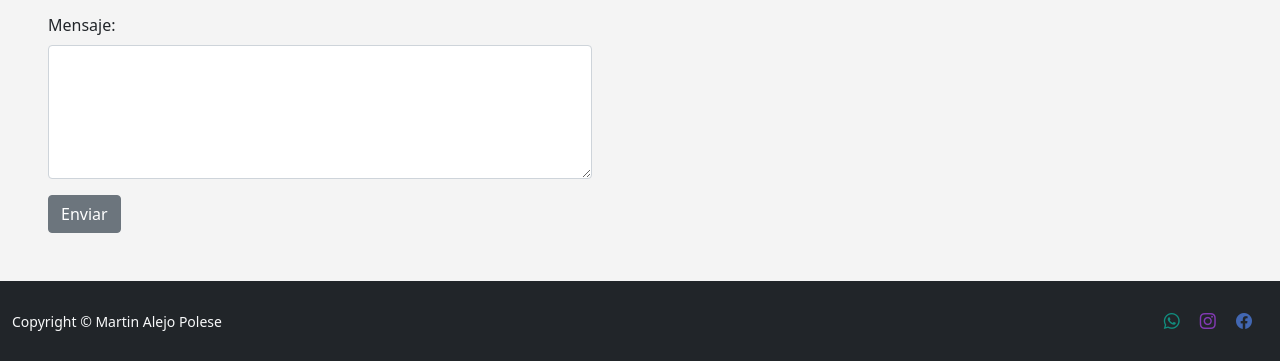
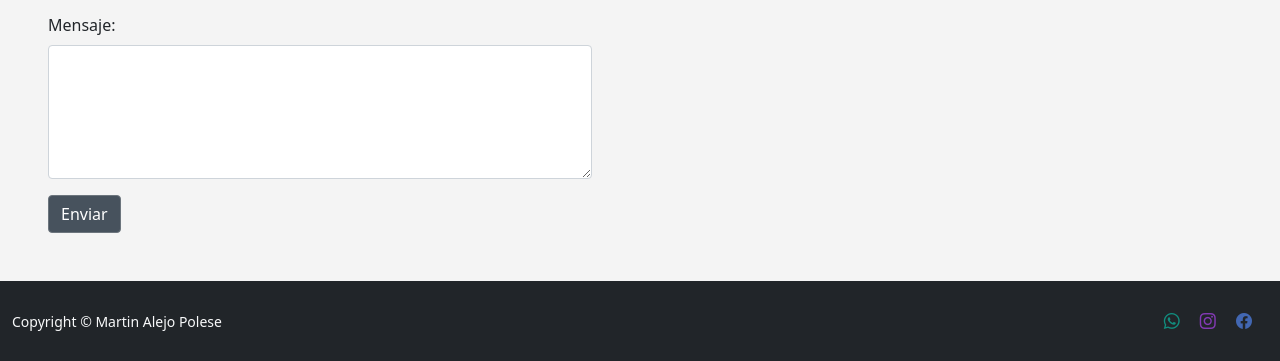
Before and after one commit to MartinAlejo/PF-Polese, a website: page pages/contacto.html in a window 1280 px wide. Shown: the part 613-974 px from the top of the page. Drawn offline with nearby package versions, Linux system fonts and the light colour scheme.

Commit message:
Arreglo bug del commit anterior, que el color del boton de contacto no se actualizaba

```diff
--- a/scss/_colors.scss
+++ b/scss/_colors.scss
@@ -12,7 +12,7 @@ body {
   background-color: #47525d;
 }
 
-#nosotrosBtn {
+#contactoBtn {
   background-color: #47525d;
 }
 
```
Also changed, not shown: css/style.css.
